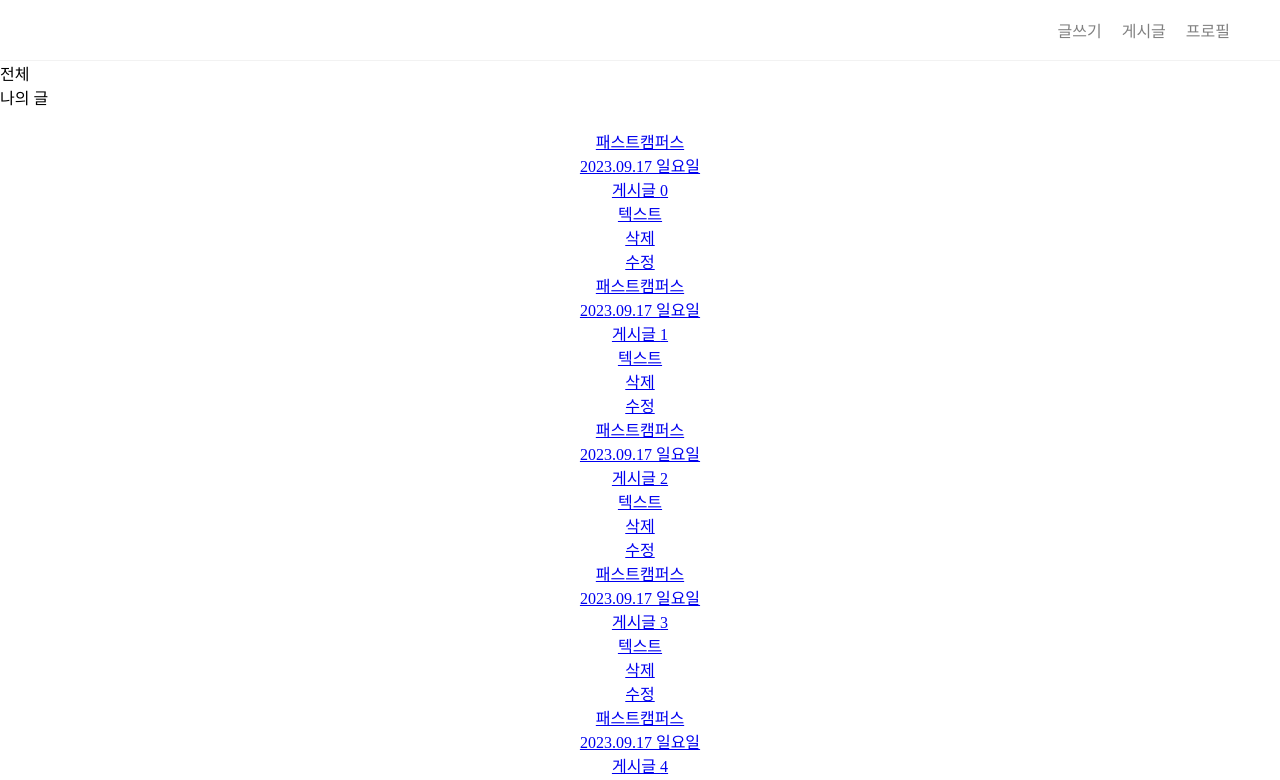
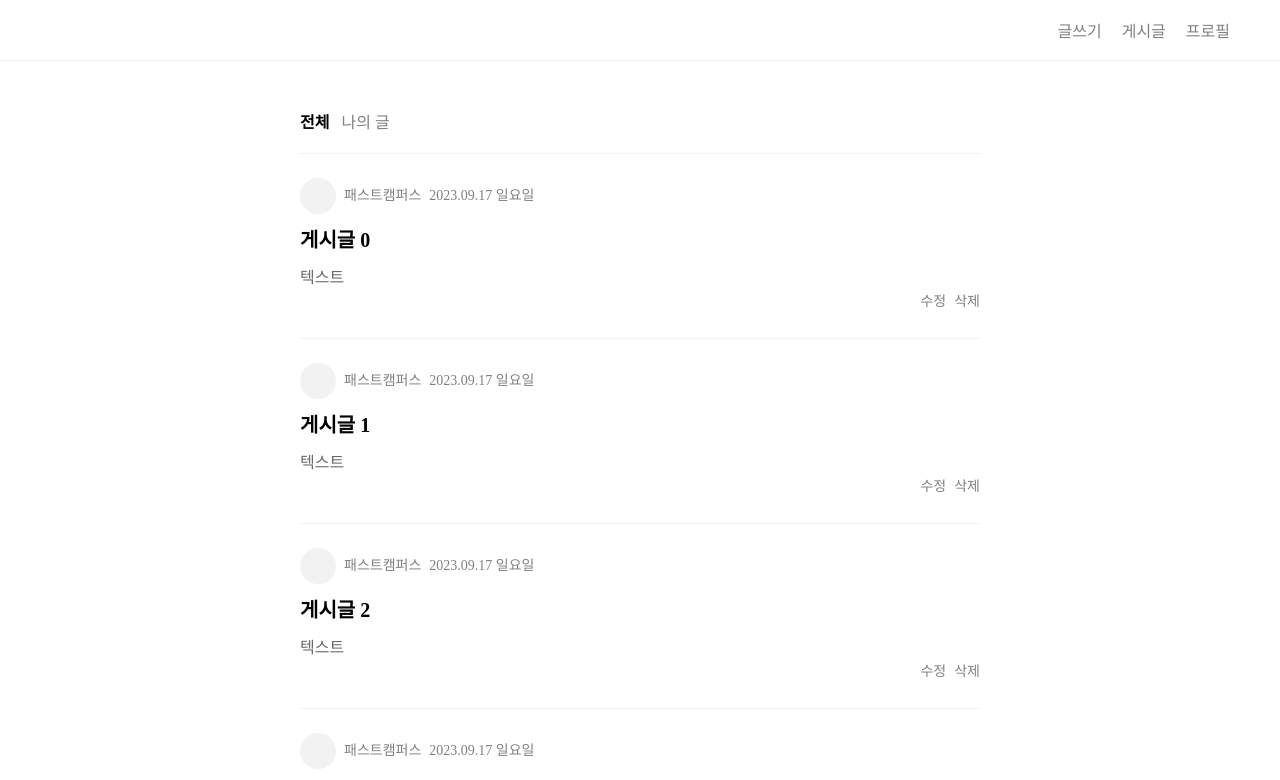
Before and after one commit to choiseona/onlineLecture, a React (Vite) app: page / in a window 1280 px wide. Shown: the top 780 px of the page. Built offline with nearby package versions, Linux system fonts and the light colour scheme.

Commit message:
feat: post css

```diff
--- a/src/index.css
+++ b/src/index.css
@@ -44,8 +44,87 @@
   color: black;
 }
 
+.post__navigation {
+  display: flex;
+  gap: 12px;
+  margin: 0 auto;
+  max-width: 680px;
+  font-size: 16px;
+  color: gray;
+  cursor: pointer;
+  padding: 48px 20px 0px 20px;
+}
+
+.post__navigation--active {
+  color: black;
+  font-weight: 600;
+}
+
 .post__list {
   min-height: 90vh;
   padding: 20px 40px;
   text-align: center;
+  max-width: 680px;
+  margin: 0 auto;
+  text-align: left;
+  line-height: 24px;
 }
+
+.post__box {
+  padding-top: 24px;
+  padding-bottom: 24px;
+  border-top: 1px solid #f2f2f2;
+}
+
+.post__profile-box {
+  display: flex;
+  gap: 8px;
+  font-size: 14px;
+  align-items: center;
+}
+
+.post__profile {
+  width: 36px;
+  height: 36px;
+  background-color: #f2f2f2;
+  border-radius: 50%;
+}
+
+.post__date,
+.post__author-name {
+  color: gray;
+}
+
+.post__title {
+  font-size: 20px;
+  font-weight: 600;
+  margin: 14px 0px;
+}
+
+.post__text {
+  color: dimgray;
+  font-size: 16px;
+}
+
+.post__list a {
+  text-decoration: none;
+  color: black;
+}
+
+.post__utils-box {
+  display: flex;
+  gap: 8px;
+  flex-direction: row-reverse;
+  font-size: 14px;
+  color: gray;
+}
+
+.post__delete:hover,
+.post__delete:focus {
+  color: black;
+}
+
+.post__edit:hover,
+.post__edit:focus {
+  color: black;
+}
```
